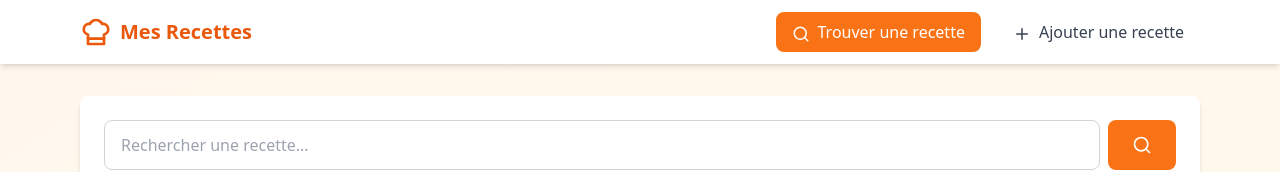
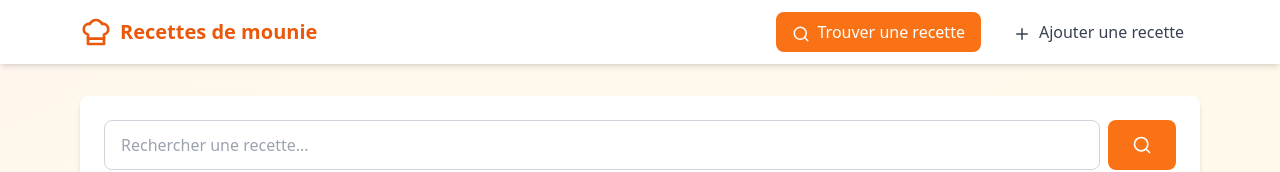
Before and after one commit to camounetwatchi-cloud/recettesdemouni, a React (Vite) app: page / in a window 1280 px wide. Shown: the top 172 px of the page. Built offline with nearby package versions, Linux system fonts and the light colour scheme.

Commit message:
Update RecipeManager.jsx

```diff
--- a/src/RecipeManager.jsx
+++ b/src/RecipeManager.jsx
@@ -205,7 +205,7 @@ export default function RecipeManager() {
           <div className="flex items-center justify-between h-16">
             <div className="flex items-center gap-2 text-orange-600">
               <ChefHat size={32} />
-              <span className="text-xl font-bold">Mes Recettes</span>
+              <span className="text-xl font-bold">Recettes de mounie</span>
             </div>
             <div className="flex gap-4">
               <button
```
